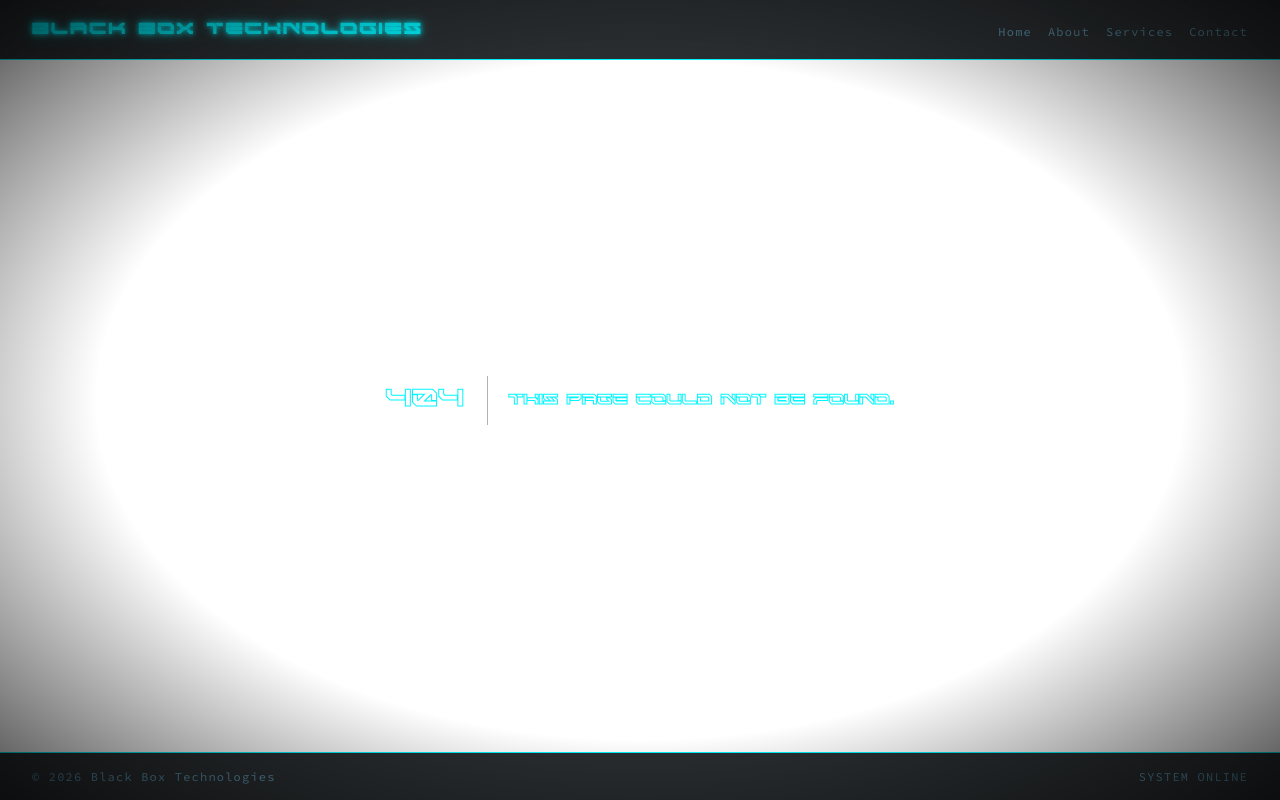
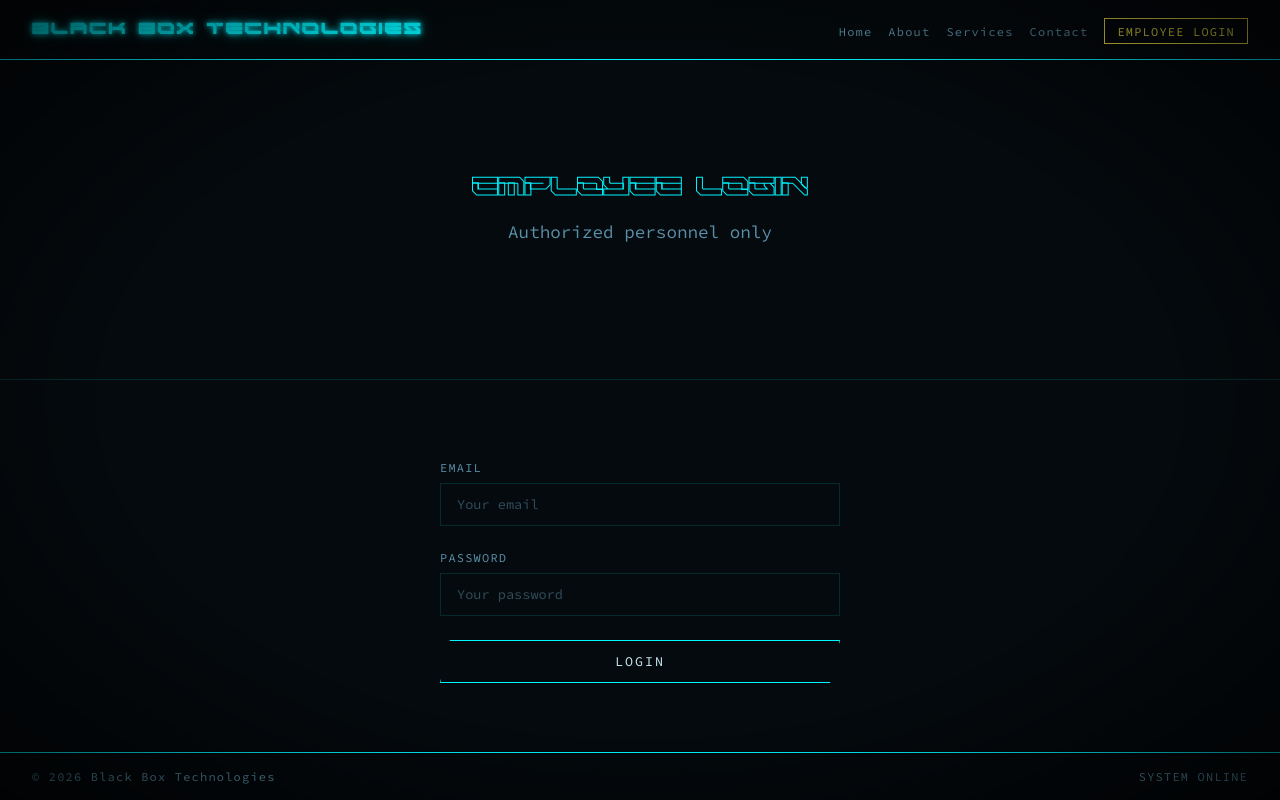
Before and after one commit to PhantomPilot4729/Black-Box-Technologies-Website, a Next.js app: page /login in a window 1280 px wide. Before the commit this address had no page. Built offline with nearby package versions, Linux system fonts and the light colour scheme.

Commit message:
add employee login and dashboard

```diff
--- a/app/globals.css
+++ b/app/globals.css
@@ -527,3 +527,76 @@ main{
   color: var(--text-primary);
   font-size: 0.95rem;
 }
+
+.login-section {
+  padding: 5rem 2rem;
+  display: flex;
+  justify-content: center;
+}
+
+.login-form-wrapper {
+  width: 100%;
+  max-width: 400px;
+}
+
+.login-form {
+  display: flex;
+  flex-direction: column;
+  gap: 1.5rem;
+}
+
+.login-error {
+  color: var(--neon-red);
+  font-size: 0.85rem;
+  letter-spacing: 0.05em;
+}
+
+.dashboard-section {
+  padding: 5rem 2rem;
+  max-width: 1200px;
+  margin: 0 auto;
+  display: flex;
+  flex-direction: column;
+  gap: 3rem;
+}
+
+.dashboard-grid {
+  display: grid;
+  grid-template-columns: repeat(3, 1fr);
+  gap: 1.5rem;
+}
+
+.dashboard-card {
+  background: var(--background-secondary);
+  border: 1px solid #00f5ff22;
+  padding: 2rem;
+  transition: all 0.2s ease;
+  cursor: pointer;
+}
+
+.dashboard-card:hover {
+  border-color: var(--neon-cyan);
+  box-shadow: 0 0 20px #00f5ff22;
+  background: var(--background-hover);
+}
+
+.dashboard-card h3 {
+  margin-bottom: 1rem;
+}
+
+.dashboard-card p {
+  color: var(--text-secondary);
+  margin-bottom: 0;
+}
+
+.nav-login {
+  color: var(--neon-yellow) !important;
+  border: 1px solid var(--neon-yellow);
+  padding: 0.3rem 0.75rem;
+}
+
+.nav-login:hover {
+  background: var(--neon-yellow);
+  color: var(--background) !important;
+  text-shadow: none !important;
+}
--- a/app/layout.tsx
+++ b/app/layout.tsx
@@ -1,12 +1,12 @@
 import type { Metadata } from "next";
 import "./globals.css";
-import Navbar from '../components/Navbar';
-import Footer from '../components/Footer';
-
+import Navbar from "../components/Navbar";
+import Footer from "../components/Footer";
+import { SessionProvider } from "next-auth/react";
 
 export const metadata: Metadata = {
   title: "Black Box Technologies",
-  description: "Generated by create next app",
+  description: "Securing the digital world through physical data security solutions.",
 };
 
 export default function RootLayout({
@@ -17,9 +17,11 @@ export default function RootLayout({
   return (
     <html lang="en">
       <body>
-        <Navbar />
-        {children}
-        <Footer />
+        <SessionProvider>
+          <Navbar />
+          {children}
+          <Footer />
+        </SessionProvider>
       </body>
     </html>
   );
--- /dev/null
+++ b/app/login/page.tsx
@@ -0,0 +1,67 @@
+"use client";
+
+import { signIn } from "next-auth/react";
+import { useState } from "react";
+import { useRouter } from "next/navigation";
+
+export default function Login() {
+  const router = useRouter();
+  const [email, setEmail] = useState("");
+  const [password, setPassword] = useState("");
+  const [error, setError] = useState("");
+
+  const handleLogin = async (e: React.FormEvent) => {
+    e.preventDefault();
+    const result = await signIn("credentials", {
+      email,
+      password,
+      redirect: false,
+    });
+
+    if (result?.ok) {
+      router.push("/dashboard");
+    } else {
+      setError("Invalid email or password.");
+    }
+  };
+
+  return (
+    <main>
+      <section className="page-hero">
+        <h1>EMPLOYEE LOGIN</h1>
+        <p>Authorized personnel only</p>
+      </section>
+
+      <section className="login-section">
+        <div className="login-form-wrapper">
+          <div className="login-form">
+            {error && <p className="login-error">{error}</p>}
+            <div className="form-group">
+              <label htmlFor="email">EMAIL</label>
+              <input
+                type="email"
+                id="email"
+                placeholder="Your email"
+                value={email}
+                onChange={(e) => setEmail(e.target.value)}
+              />
+            </div>
+            <div className="form-group">
+              <label htmlFor="password">PASSWORD</label>
+              <input
+                type="password"
+                id="password"
+                placeholder="Your password"
+                value={password}
+                onChange={(e) => setPassword(e.target.value)}
+              />
+            </div>
+            <button className="btn-primary btn-dark" onClick={handleLogin}>
+              LOGIN
+            </button>
+          </div>
+        </div>
+      </section>
+    </main>
+  );
+}
--- a/components/Navbar.tsx
+++ b/components/Navbar.tsx
@@ -9,6 +9,7 @@ export default function Navbar() {
             <li><Link href="/about">About</Link></li>
             <li><Link href="/services">Services</Link></li>
             <li><Link href="/contact">Contact</Link></li>
+            <li><Link href="/login" className="nav-login">EMPLOYEE LOGIN</Link></li>
         </ul>
     </nav>
   )
--- a/package.json
+++ b/package.json
@@ -10,6 +10,7 @@
   },
   "dependencies": {
     "next": "16.1.6",
+    "next-auth": "^4.24.13",
     "react": "19.2.3",
     "react-dom": "19.2.3"
   },
```
Also changed, not shown: app/api/auth/[...nextauth]/route.ts (added, +33 -0 lines), app/dashboard/page.tsx (added, +58 -0 lines), 1 other file (tests, documents, lock files or other folders).
